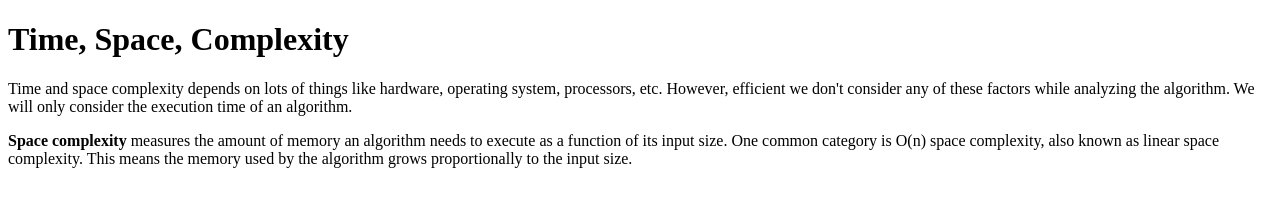
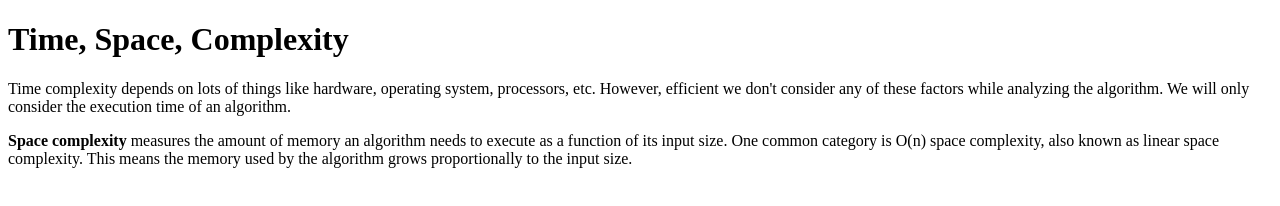
Before and after one commit to acciojob/time-and-space-complexity-guptashashankmca, a website: page main.html in a window 1280 px wide. Drawn offline with Linux system fonts and the light colour scheme.

Commit message:
created a submission

```diff
--- a/main.html
+++ b/main.html
@@ -10,7 +10,7 @@
 	<!-- the entire body must be written by student -->
     <script type="text/javascript" src="./script.js"></script>
 <h1>Time, Space, Complexity</h1>
-<p>Time and space complexity depends on lots of things like hardware, operating system, processors, etc. However, efficient we don't consider any of these factors while analyzing the algorithm. We will only consider the execution time of an algorithm.</p>
+<p>Time complexity depends on lots of things like hardware, operating system, processors, etc. However, efficient we don't consider any of these factors while analyzing the algorithm. We will only consider the execution time of an algorithm.</p>
 <p><b>Space complexity</b> measures the amount of memory an algorithm needs to execute as a function of its input size. One common category is O(n) space complexity, also known as linear space complexity. This means the memory used by the algorithm grows proportionally to the input size.</p>
 
 
```
